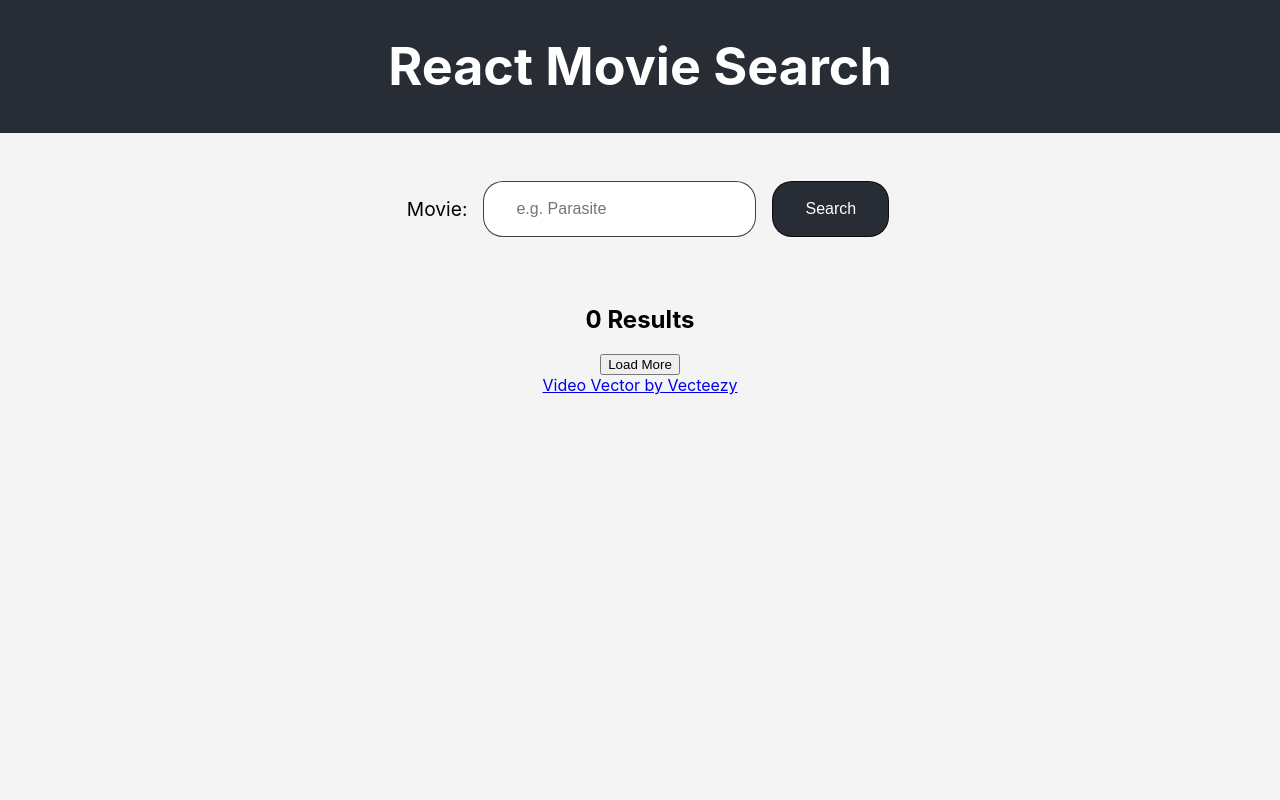
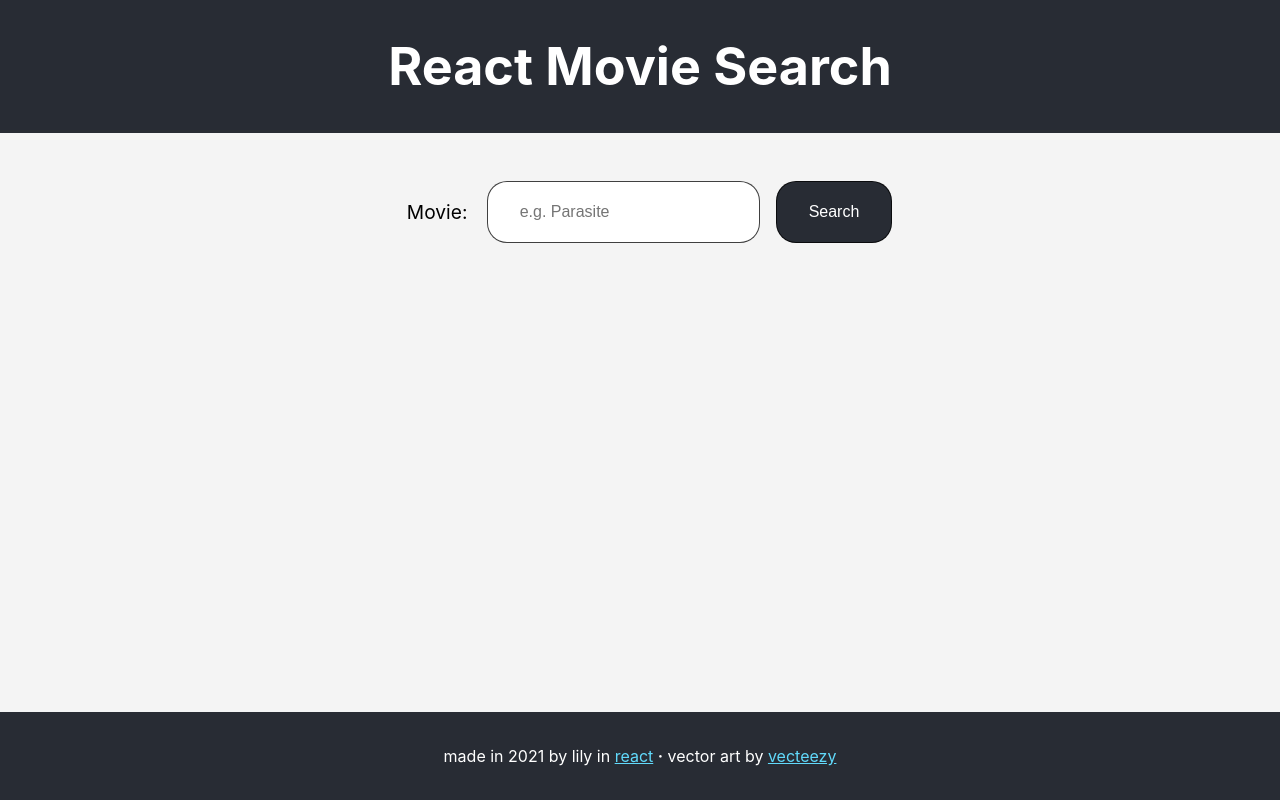
Before and after one commit to lily-peng/movie-search, a React (Create React App) app: page / in a window 1280 px wide. Built offline with nearby package versions, Linux system fonts and the light colour scheme.

Commit message:
CSS grid for larger screens, footer, ui improvements

```diff
--- a/src/App.css
+++ b/src/App.css
@@ -1,7 +1,17 @@
+body {
+    margin: 0;
+}
+
 .App {
+    position: relative;
+    min-height: 100vh;
     text-align: center;
 }
 
-.App-link {
+.content-wrapper {
+    padding-bottom: 10em;
+}
+
+a {
     color: #61dafb;
 }
--- a/src/App.js
+++ b/src/App.js
@@ -7,7 +7,9 @@ function App() {
     return (
         <div className="App">
             <Header />
-            <Searchbar />
+            <div className="content-wrapper">
+                <Searchbar />
+            </div>
             <Footer />
         </div>
     )
--- /dev/null
+++ b/src/Footer.css
@@ -0,0 +1,10 @@
+footer {
+    position: absolute;
+    bottom: 0;
+    width: 100%;
+    height: 2.5em;
+    line-height: .5;
+    background-color: #282c34;
+    color: white;
+    padding: 1.5em 0;
+}
--- a/src/Footer.js
+++ b/src/Footer.js
@@ -1,6 +1,10 @@
+import './Footer.css';
+
 function Footer() {
     return (
-        <a href="https://www.vecteezy.com/free-vector/video">Video Vector by Vecteezy</a>
+        <footer>
+            <p>made in 2021 by lily in <a href="https://reactjs.org/">react</a> <strong>·</strong> vector art by <a href="https://www.vecteezy.com/free-vector/video">vecteezy</a></p>
+        </footer>
     )
 }
 
--- a/src/Header.css
+++ b/src/Header.css
@@ -1,10 +1,8 @@
 .App-header {
     background-color: #282c34;
-    /* min-height: 100vh; */
     display: flex;
     flex-direction: column;
     align-items: center;
-    /* justify-content: center; */
     font-size: calc(10px + 2vmin);
     color: white;
 }
--- a/src/MovieCard.css
+++ b/src/MovieCard.css
@@ -1,30 +1,36 @@
+.card-wrapper {
+    display: flex;
+    justify-content: center;
+    align-items: flex-start;
+    position: relative;
+    background-color: white;
+    box-shadow: 0 0.5rem 1rem rgba(0, 0, 16, 0.19),
+    0 0.3rem 0.3rem rgba(0, 0, 16, 0.23);
+    border-radius: 25px;
+}
 .card {
-    background: white;
-    border-radius: 25px;
-    box-shadow: 1px 1px 5px rgba(0,0,0,0.25);
-    padding: 5em;
-    margin: 5em;
-}
-.card--title {
-    margin-bottom: 0.5rem;
-    font-size: 3.2rem;
+    padding: 1.5em;
+    text-align: center;
+    width: 100%;
 }
 .card--img {
     margin: 0 auto;
     display: block
 }
-
-/* .card {
-    padding: 2rem 4rem;
-    border-radius: 10px;
-
-    margin-bottom: 2rem;
-    background-color: white;
+.card-details {
+    position: absolute;
+    top: 0;
+    left: 0;
+    padding: 1.5em;
+    width: calc(100% - (1.5em * 2));
+    height: calc(100% - (1.5em * 2));
+    background: white;
+    overflow: scroll;
+    cursor: pointer;
+    opacity: 0;
+    transition: opacity .8s ease;
+    border-radius: 25px;
 }
-
-.card--title {
-    margin-bottom: 0.5rem;
-    font-size: 3.2rem;
+.card-details:hover {
+    opacity: 0.92;
 }
-
- */
--- a/src/MovieCard.js
+++ b/src/MovieCard.js
@@ -2,12 +2,9 @@ import defaultPoster from './default-poster.png';
 import './MovieCard.css';
 
 function MovieCard(props) {
-    // console.log(`props: ${props}`);
     const {movie} = props;
-    // console.log(`movie: ${movie}`);
     let imgUrl;
     let imgAlt;
-    // const imgUrl = movie.poster_path ? `https://image.tmdb.org/t/p/w185_and_h278_bestv2/${movie.poster_path}` : defaultPoster;
     if (movie.poster_path) {
         imgUrl = `https://image.tmdb.org/t/p/w185_and_h278_bestv2/${movie.poster_path}`;
         imgAlt = `${movie.title} movie poster`;
@@ -17,10 +14,16 @@ function MovieCard(props) {
     }
 
     return (
-        <div class="card">
-            <h2 class="card--title">{movie.title}</h2>
-            <img class="card--img" src={imgUrl} alt={imgAlt} />
-            <h3 class="card--overview">{movie.overview}</h3>
+        <div className="card-wrapper">
+            <div className="card">
+                <h2>{movie.title}</h2>
+                <img className="card--img" src={imgUrl} alt={imgAlt} />
+            </div>
+            <div className="card-details">
+                <h2>{movie.title}</h2>
+                <span className="card--info">Released on <strong>{movie.release_date}</strong></span>
+                <h3 className="card--overview">{movie.overview}</h3>
+            </div>
         </div>
     )
 }
--- a/src/Searchbar.css
+++ b/src/Searchbar.css
@@ -1,3 +1,5 @@
+/* form styles */
+
 .search-form {
     display: flex;
     flex-flow: column wrap;
@@ -5,9 +7,7 @@
 }
 
 .movie-label {
-    /* margin-right: 0.5em; */
     font-size: 1.2rem;
-    /* margin-bottom: 0.2rem; */
     margin-bottom: 0.5em;
 }
 
@@ -17,11 +17,11 @@
     border-radius: 20px;
     font-size: 1rem;
     margin-bottom: 1.25em;
-    /* margin-right: 1em; */
 }
 
 .searchbar:focus,
-.btn-search:focus {
+.btn-search:focus,
+.btn-show-more:focus {
     outline: transparent;
     box-shadow: 0 0 3pt 2pt #61dafb;
 }
@@ -29,22 +29,44 @@
 .btn-search {
     background: #282c34;
     color: white;
-    padding: 1rem 2rem;
+    padding: 1em 2em;
     border: 1px solid rgba(0,0,0,0.75);
     border-radius: 20px;
-    font-size: 1rem;
+    font-size: 1em;
     cursor: pointer;
     transition: background-color 250ms;
 }
 
-/* .btn-search:active {
-    border-radius: 20px;
-    box-shadow: 0 0 3pt 2pt #61dafb;
-} */
-
 .btn-search:hover {
     background-color: rgba(0,0,0,0.75);
 }
+
+/* card styles */
+
+.cards-container {
+    padding: 1em 2em;
+}
+
+.movie-cards {
+    display: grid;
+    grid-template-columns: repeat(auto-fill, minmax(250px, 1fr));
+    grid-gap: 1rem;
+}
+
+/* show more */
+
+.btn-show-more {
+    display: block;
+    margin: 0 auto;
+    width: 100%;
+    margin-top: 2em;
+    padding: 1em 2em;
+    border-radius: 15px;
+    border: 1px solid rgba(0,0,0,0.25);
+    font-size: 1em;
+}
+
+/* media queries */
 
 @media (min-width: 1000px) {
     .search-form {
@@ -53,13 +75,16 @@
     }
     .movie-label {
         margin-bottom: 0;
-        padding: 1rem 1rem;
+        padding: 1em 1em;
     }
     .searchbar {
         margin: 0 1em 0 0;
     }
     .btn-search {
         display: inline-block;
-        padding: 0rem 2rem;
+        padding: 0 2em;
+    }
+    .btn-show-more {
+        width: 40%;
     }
 }
--- a/src/Searchbar.js
+++ b/src/Searchbar.js
@@ -5,7 +5,8 @@ import MovieCard from './MovieCard.js';
 function Searchbar() {
     const [movies, setMovies] = useState([]);
     const [query, setQuery] = useState('');
-    const [disableBtn, setDisableBtn] = useState(false);
+    const [showMore, setShowMore] = useState(true);
+    const [totalResults, setTotalResults] = useState(-1);
     const pageRef = useRef(1);
 
 
@@ -16,7 +17,8 @@ function Searchbar() {
             const response = await fetch(apiUrl);
             const data = await response.json();
             resetResults ? setMovies(data.results) : setMovies(movies.concat(data.results));
-            checkLoadMore(data.total_pages);
+            pageRef.current === data.total_pages ? setShowMore(true) : setShowMore(false);
+            setTotalResults(data.total_results);
         } catch (error) {
             console.error(error + " No More Movies to Display");
         }
@@ -24,22 +26,15 @@ function Searchbar() {
 
     const querySearch = e => {
         e.preventDefault();
+        if (!query) return;
         pageRef.current = 1;
         fetchApi(true);
     }
 
-    const loadMovies = e => {
+    const loadMore = e => {
         e.preventDefault();
         pageRef.current = pageRef.current + 1;
         fetchApi(false);
-    }
-
-    const checkLoadMore = total => {
-        if (pageRef.current === total) {
-            setDisableBtn(true);
-        } else {
-            setDisableBtn(false);
-        }
     }
 
     return (
@@ -47,7 +42,7 @@ function Searchbar() {
             <form className="search-form" onSubmit={querySearch}>
                 <label className="movie-label" htmlFor="search">Movie:</label>
                 <input
-                    class="searchbar"
+                    className="searchbar"
                     name="search"
                     type="text"
                     placeholder="e.g. Parasite"
@@ -57,17 +52,20 @@ function Searchbar() {
                 <button className="btn-search">Search</button>
             </form>
             <div>
-                <h2>{movies.length} Results</h2>
-                {
-                    movies.map(movie =>
-                        <MovieCard movie={movie} key={movie.id} />
-                    )
-                }
+                {totalResults < 0 ? null
+                    : totalResults === 1 ? <h2>{totalResults} movie found</h2>
+                    : <h2>{totalResults} movies found</h2>}
+                <div className="cards-container">
+                    <div className="movie-cards">
+                        {movies.map(movie =>
+                                <MovieCard movie={movie} key={movie.id} />
+                            )}
+                    </div>
+                    {showMore ? null : <button className="btn-show-more" onClick={loadMore} type="button">Show More</button>}
+                </div>
             </div>
 
-            <div>
-                <button disabled={disableBtn} className="btn-load-more" onClick={loadMovies} type="button">Load More</button>
-            </div>
+
 
         </>
     )
@@ -76,13 +74,19 @@ function Searchbar() {
 export default Searchbar
 
 /* TODO:
-    - error handling
+
+    - css grid for large screens
+    - hide results initially
     - hide "load more" initially
+
+
+    - scroll bar to read description?
     - scroll to top button
-    - css styling
     - auto search?
     - sort by popularity
     - sort by release date
     - filter by genre
-    - switch to TV shows
+    - switch for TV shows
+    - better css styling
+    - better error handling
 */
```
